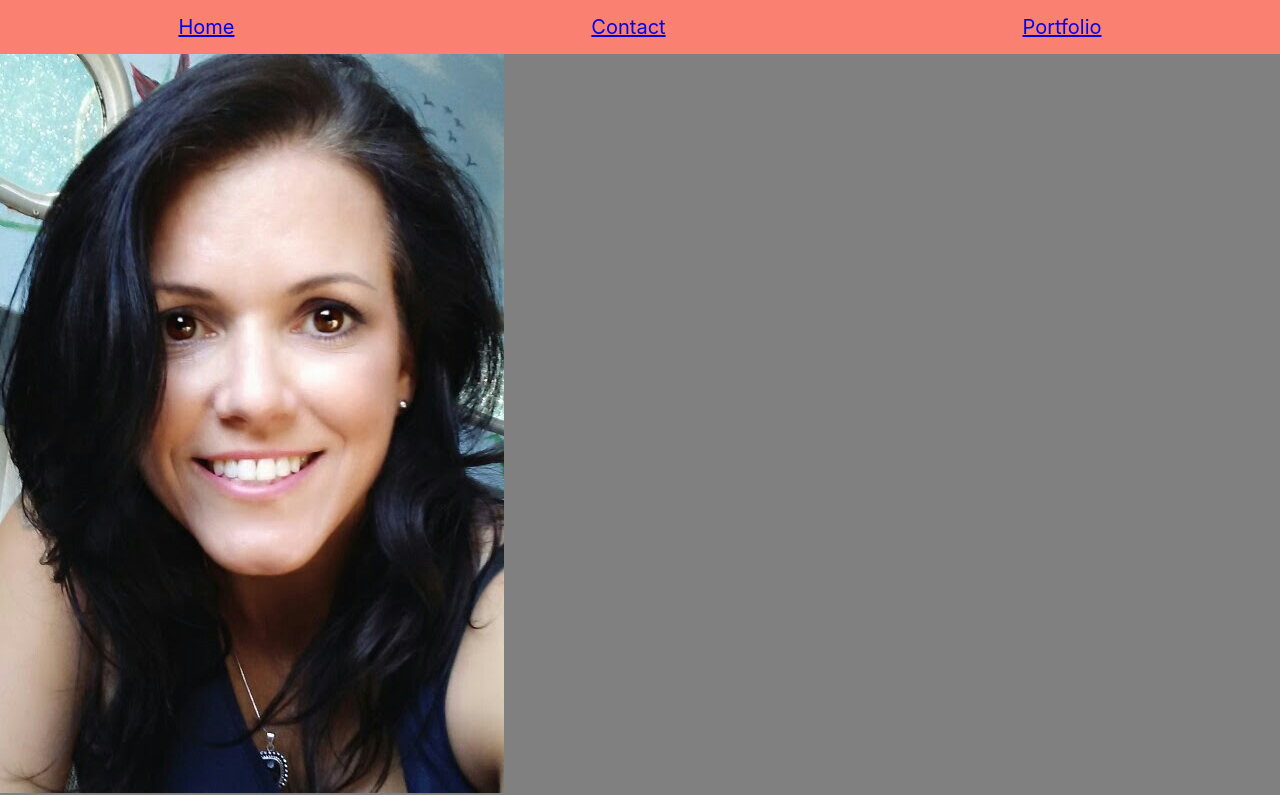
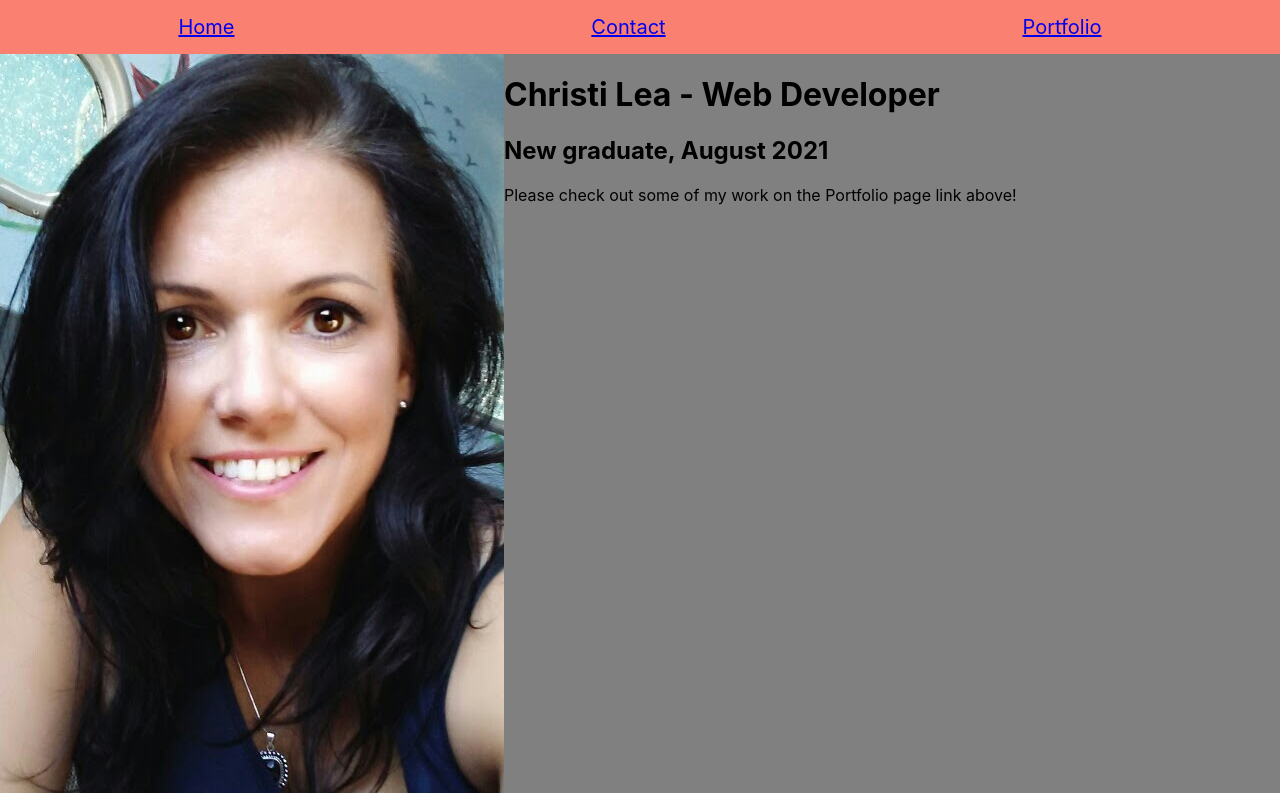
Before and after one commit to Christilea/react-portfolio, a React (Create React App) app: page / in a window 1280 px wide. Shown: the top 795 px of the page. Built offline with nearby package versions, Linux system fonts and the light colour scheme.

Commit message:
adding to home page

```diff
--- a/src/App.css
+++ b/src/App.css
@@ -46,6 +46,7 @@
 }
 .homepage {
   background-color: gray;
+  display:flex;
 }
 .contact {
   background-color: grey;
--- a/src/pages/Home.js
+++ b/src/pages/Home.js
@@ -5,8 +5,15 @@ export default function Home() {
     return (
         <div className = 'homepage'>
             <img  src = {portfoliophoto} alt = 'headshot'/>
-        <h1>Christi Lea - Web Developer</h1>
-            <h2>Portfolio 2021</h2>
+            <div>
+                <div>
+                <h1>Christi Lea - Web Developer</h1>
+            <h2>New graduate, August 2021</h2>
+            <p>Please check out some of my work on
+                the Portfolio page link above!
+            </p>
+                </div>
+            </div>
             <br />
             <br />
             <br />
```
